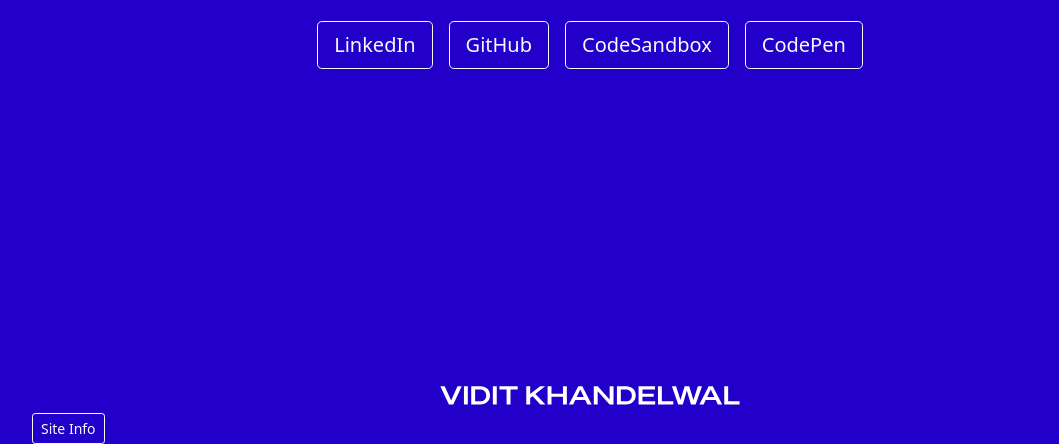
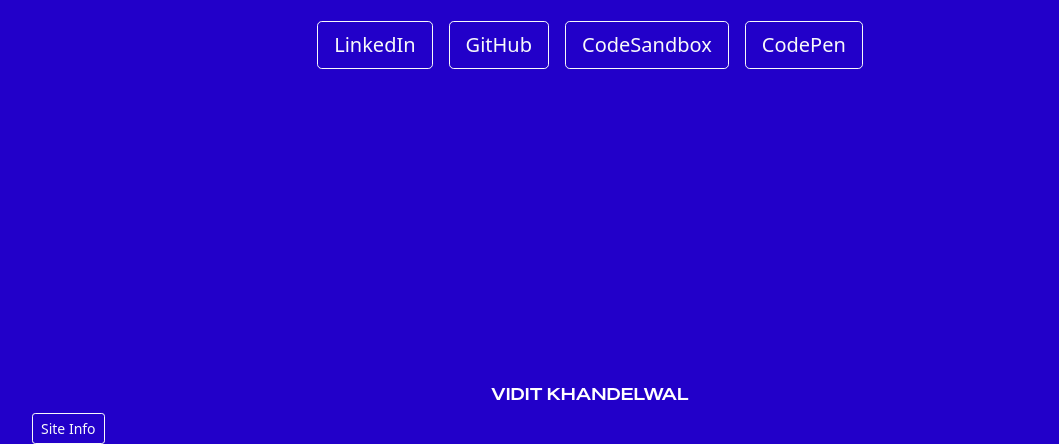
Before and after one commit to csvidit/cs-landing, a plain HTML site: page index.html in a window 1280 px wide. Shown: the part 387-831 px from the top of the page, without its empty margins (50-1109 px from the left). Drawn offline with nearby package versions, Linux system fonts and the light colour scheme.

Commit message:
replaced svg with text

```diff
--- a/index.html
+++ b/index.html
@@ -67,30 +67,7 @@
 		</div>
   </div>
 
-	<p class="h6 fw-lighter text-white text-center main-heading position-absolute bottom-0 start-50 translate-middle-x"><!--?xml version="1.0" encoding="UTF-8" standalone="no"?-->
-
-	<svg class="viditkhandelwal svg-elem "width="100%" height="100%" viewBox="0 0 3083 193" version="1.1" xmlns="http://www.w3.org/2000/svg" xmlns:xlink="http://www.w3.org/1999/xlink" xml:space="preserve" xmlns:serif="http://www.serif.com/" style="fill-rule:evenodd;clip-rule:evenodd;stroke-linejoin:round;stroke-miterlimit:2;">
-    <g transform="matrix(1,0,0,1,-248.516,-904.443)">
-        <g>
-            <path d="M295.516,906.943L251.016,906.943L339.016,1094.44L383.516,1094.44L471.016,906.943L427.266,906.943L361.766,1054.44L295.516,906.943Z" style="fill: white; fill-rule: nonzero; stroke: white; stroke-width: 5px;" class="svg-elem-1"></path>
-            <rect x="493.516" y="906.943" width="40" height="187.5" style="fill: white; fill-rule: nonzero; stroke: white; stroke-width: 5px;" class="svg-elem-2"></rect>
-            <path d="M568.516,1094.44L662.016,1094.44C722.266,1094.44 762.266,1056.94 762.266,1000.69C762.266,944.443 722.266,906.943 662.016,906.943L568.516,906.943L568.516,1094.44ZM608.516,1061.94L608.516,939.443L661.016,939.443C698.516,939.443 722.266,964.193 722.266,1001.69C722.266,1038.69 699.016,1061.94 661.016,1061.94L608.516,1061.94Z" style="fill: white; fill-rule: nonzero; stroke: white; stroke-width: 5px;" class="svg-elem-3"></path>
-            <rect x="791.016" y="906.943" width="40" height="187.5" style="fill: white; fill-rule: nonzero; stroke: white; stroke-width: 5px;" class="svg-elem-4"></rect>
-            <path d="M858.516,939.443L932.266,939.443L932.266,1094.44L972.266,1094.44L972.266,939.443L1046.02,939.443L1046.02,906.943L858.516,906.943L858.516,939.443Z" style="fill: white; fill-rule: nonzero; stroke: white; stroke-width: 5px;" class="svg-elem-5"></path>
-            <path d="M1134.77,1094.44L1174.77,1094.44L1174.77,1026.69L1199.77,1009.19L1279.52,1094.44L1331.52,1094.44L1228.27,986.693L1329.02,906.943L1276.77,906.943L1174.77,985.693L1174.77,906.943L1134.77,906.943L1134.77,1094.44Z" style="fill: white; fill-rule: nonzero; stroke: white; stroke-width: 5px;" class="svg-elem-6"></path>
-            <path d="M1354.02,1094.44L1394.02,1094.44L1394.02,1016.19L1512.02,1016.19L1512.02,1094.44L1552.02,1094.44L1552.02,906.943L1512.02,906.943L1512.02,983.693L1394.02,983.693L1394.02,906.943L1354.02,906.943L1354.02,1094.44Z" style="fill: white; fill-rule: nonzero; stroke: white; stroke-width: 5px;" class="svg-elem-7"></path>
-            <path d="M1617.02,1094.44L1638.52,1049.44L1741.52,1049.44L1763.02,1094.44L1807.52,1094.44L1710.77,906.943L1669.27,906.943L1573.27,1094.44L1617.02,1094.44ZM1653.52,1018.19L1690.02,941.693L1726.52,1018.19L1653.52,1018.19Z" style="fill: white; fill-rule: nonzero; stroke: white; stroke-width: 5px;" class="svg-elem-8"></path>
-            <path d="M1829.02,1094.44L1869.02,1094.44L1869.02,957.943L1992.02,1094.44L2032.02,1094.44L2032.02,906.943L1992.02,906.943L1992.02,1043.44L1869.02,906.943L1829.02,906.943L1829.02,1094.44Z" style="fill: white; fill-rule: nonzero; stroke: white; stroke-width: 5px;" class="svg-elem-9"></path>
-            <path d="M2067.02,1094.44L2160.52,1094.44C2220.77,1094.44 2260.77,1056.94 2260.77,1000.69C2260.77,944.443 2220.77,906.943 2160.52,906.943L2067.02,906.943L2067.02,1094.44ZM2107.02,1061.94L2107.02,939.443L2159.52,939.443C2197.02,939.443 2220.77,964.193 2220.77,1001.69C2220.77,1038.69 2197.52,1061.94 2159.52,1061.94L2107.02,1061.94Z" style="fill: white; fill-rule: nonzero; stroke: white; stroke-width: 5px;" class="svg-elem-10"></path>
-            <path d="M2289.52,1094.44L2460.27,1094.44L2460.27,1061.94L2329.52,1061.94L2329.52,1014.94L2444.77,1014.94L2444.77,983.443L2329.52,983.443L2329.52,939.443L2458.27,939.443L2458.27,906.943L2289.52,906.943L2289.52,1094.44Z" style="fill: white; fill-rule: nonzero; stroke: white; stroke-width: 5px;" class="svg-elem-11"></path>
-            <path d="M2489.02,1094.44L2646.52,1094.44L2646.52,1061.94L2529.02,1061.94L2529.02,906.943L2489.02,906.943L2489.02,1094.44Z" style="fill: white; fill-rule: nonzero; stroke: white; stroke-width: 5px;" class="svg-elem-12"></path>
-            <path d="M2632.02,906.943L2697.52,1094.44L2744.52,1094.44L2786.02,950.193L2828.27,1094.44L2876.27,1094.44L2942.02,906.943L2899.52,906.943L2854.02,1048.69L2810.27,906.943L2763.77,906.943L2720.27,1048.69L2675.27,906.943L2632.02,906.943Z" style="fill: white; fill-rule: nonzero; stroke: white; stroke-width: 5px;" class="svg-elem-13"></path>
-            <path d="M2958.77,1094.44L2980.27,1049.44L3083.27,1049.44L3104.77,1094.44L3149.27,1094.44L3052.52,906.943L3011.02,906.943L2915.02,1094.44L2958.77,1094.44ZM2995.27,1018.19L3031.77,941.693L3068.27,1018.19L2995.27,1018.19Z" style="fill: white; fill-rule: nonzero; stroke: white; stroke-width: 5px;" class="svg-elem-14"></path>
-            <path d="M3170.77,1094.44L3328.27,1094.44L3328.27,1061.94L3210.77,1061.94L3210.77,906.943L3170.77,906.943L3170.77,1094.44Z" style="fill: white; fill-rule: nonzero; stroke: white; stroke-width: 5px;" class="svg-elem-15"></path>
-        </g>
-    </g>
-</svg>
-</p>
+	<p class="h6 fw-lighter text-white text-center main-heading position-absolute bottom-0 start-50 translate-middle-x">VIDIT KHANDELWAL</p>
 
 		<footer class="footer">
       <div class="container">
@@ -105,7 +82,7 @@
 					<div class="offcanvas-body footer-text">
 						<p>
 							&copy; 2022 Vidit Khandelwal.<br><br>
-							Some links are in the form of "https://v-k.pw/XXXXX". v-k.pw is Vidit Khandelwal's URL shortening service. It does not collect any personal data.<br><br>
+							<a href="https://github.com/csvidit/cs-landing" class="link">Go to this project's repository</a><br><br>
 							For more information regarding websites owned and operated by Vidit Khandelwal, go to <a href="https://domains.viditkhandelwal.com" target="_blank" type="">domains.viditkhandelwal.com</a>
 						</p>
 					</div>
```
